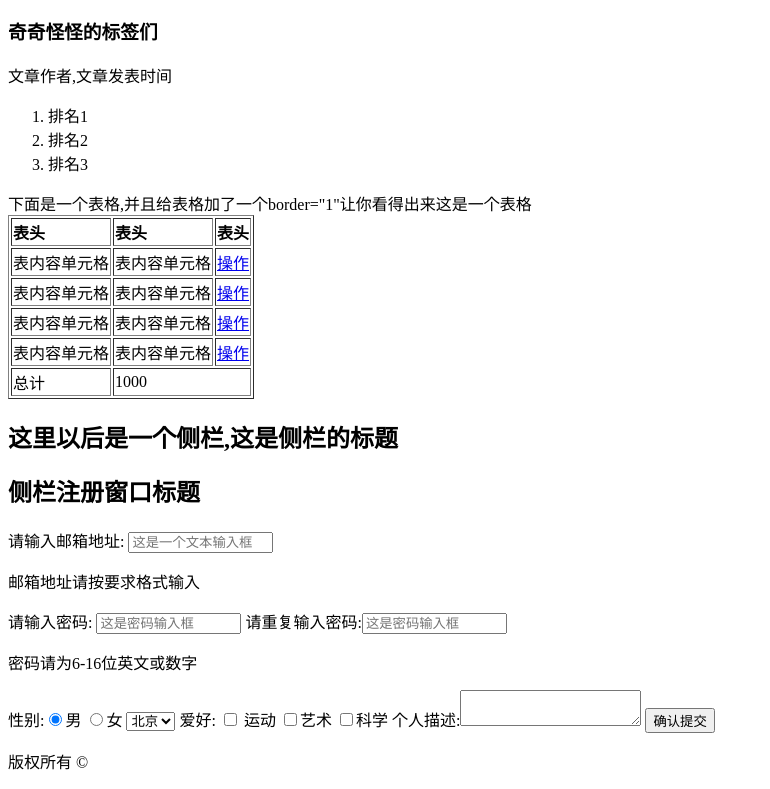
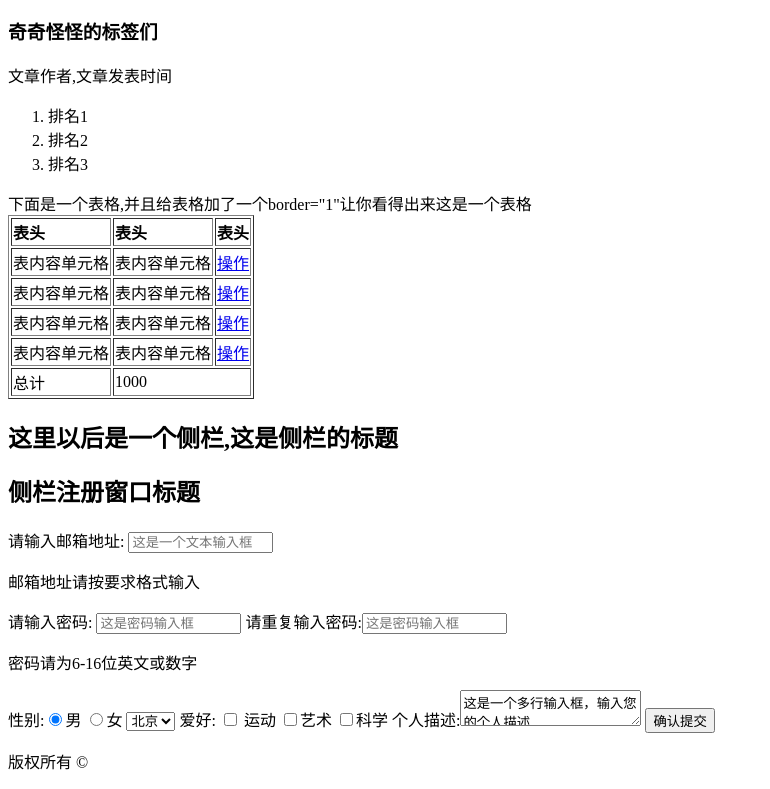
Before and after one commit to Gilbertat/Front-BSG, a plain HTML site: page task01/shiyue/Task-1-1/HTML/task1-1-1.html in a window 1280 px wide. Shown: the part 5169-5958 px from the top of the page, without its empty margins (0-770 px from the left). Drawn offline with Linux system fonts and the light colour scheme.

Commit message:
fix detail

```diff
--- a/task01/shiyue/Task-1-1/HTML/task1-1-1.html
+++ b/task01/shiyue/Task-1-1/HTML/task1-1-1.html
@@ -92,13 +92,13 @@
     </table>
     <h2>这里以后是一个侧栏,这是侧栏的标题</h2>
     <h2>侧栏注册窗口标题</h2>
-    <from>
+    <form>
         <p>请输入邮箱地址: <input type="text" size="15" maxlength="30" placeholder="这是一个文本输入框"></p>
         <p>邮箱地址请按要求格式输入</p>
         <p>请输入密码: <input type="password" size="15" maxlength="30" placeholder="这是密码输入框"> 请重复输入密码:<input type="password" size="15" maxlength="30" placeholder="这是密码输入框"> </p>
         <p>密码请为6-16位英文或数字</p>
-    </from>
-    <from>
+    </form>
+    <form>
         <p>
             性别:<input type="radio" name="gender" checked = "checked">男 <input type="radio" name="gender">女
             <select name="city">
@@ -107,9 +107,9 @@
                 <option value="Guangzhou">广州</option>
             </select>
             爱好: <input type="checkbox" name="hobby"> 运动 <input type="checkbox" name="hobby">艺术 <input type="checkbox" name="hobby">科学
-           个人描述:<textarea name="comments"  cols="20" rows="2"></textarea> <input type="submit" value="确认提交">
+           个人描述:<textarea name="comments"  cols="20" rows="2">这是一个多行输入框，输入您的个人描述</textarea> <input type="submit" value="确认提交">
         </p>
         <p>版权所有 &copy;</p>
-    </from>
+    </form>
 </body>
 </html>
```
